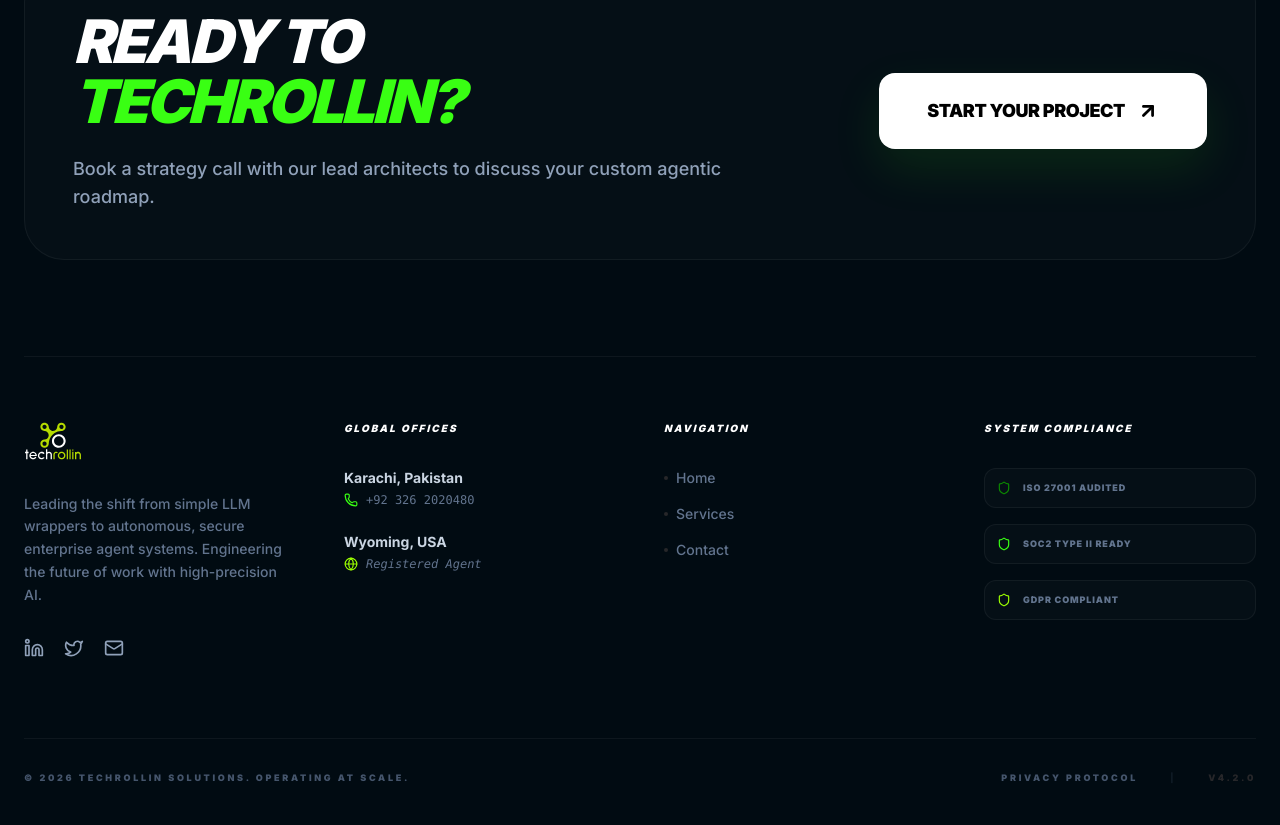
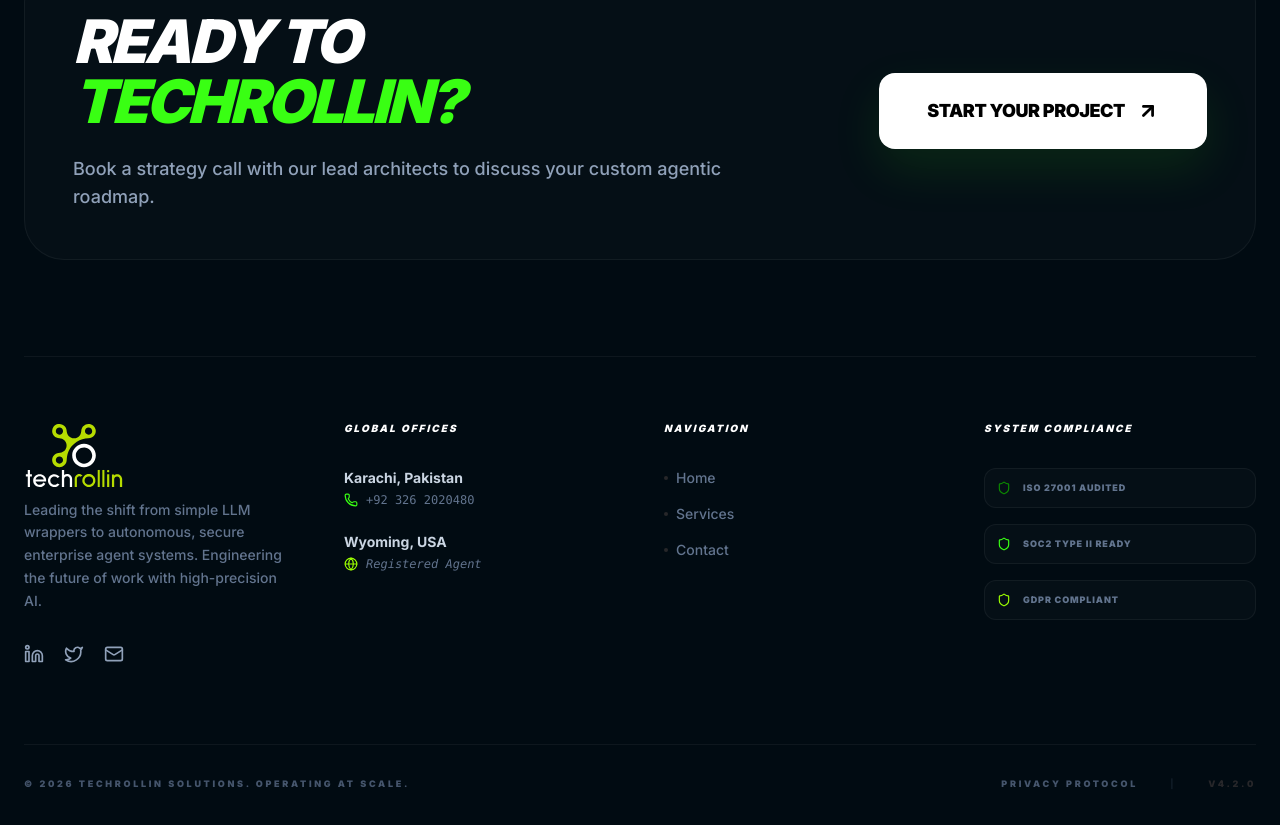
Before and after one commit to jawwadjalal/techrollin-web, a Next.js app: page / in a window 1280 px wide. Shown: the part 5762-6587 px from the top of the page. Built offline with nearby package versions, Linux system fonts and the light colour scheme.

Commit message:
Fix: adjusted logo

```diff
--- a/components/Footer.tsx
+++ b/components/Footer.tsx
@@ -61,23 +61,24 @@
         <div className="grid grid-cols-1 md:grid-cols-2 lg:grid-cols-4 gap-12 mb-20 border-t border-white/5 pt-16">
 
          {/* Brand Info */}
-          <div className="space-y-8">
-            <Link href="/" className="flex items-center gap-4 group">
-              {/* Logo size restricted to be professional, not huge */}
-              <div className="relative w-32 h-10 group-hover:scale-105 transition-transform duration-300">
+<div className="space-y-6">
+  <Link href="/" className="inline-block group">
+    <div className="relative w-44 h-12 transition-transform duration-300 group-hover:scale-105">
       <Image
         src={HorizontalLogo}
         alt="TechRollin Logo"
-                  fill
-                  className="object-contain object-left"
+        width={100}   // Fixed width for better visibility
+        height={20}
+        className="object-contain object-Left" // Left align with text
+        priority
       />
     </div>
   </Link>
-            <p className="text-slate-500 text-sm leading-relaxed font-medium">
+  <p className="text-slate-500 text-sm leading-relaxed font-medium max-w-[280px]">
     Leading the shift from simple LLM wrappers to autonomous, secure enterprise agent systems.
     Engineering the future of work with high-precision AI.
   </p>
-            <div className="flex gap-5">
+  <div className="flex gap-5 pt-2">
     {[Linkedin, Twitter, Mail].map((Icon, i) => (
       <motion.div key={i} whileHover={{ y: -3, color: "#39FF13" }} className="text-slate-400 cursor-pointer transition-colors">
         <Icon size={20} />
```
Lines whose indentation alone changed are shown as unchanged.
